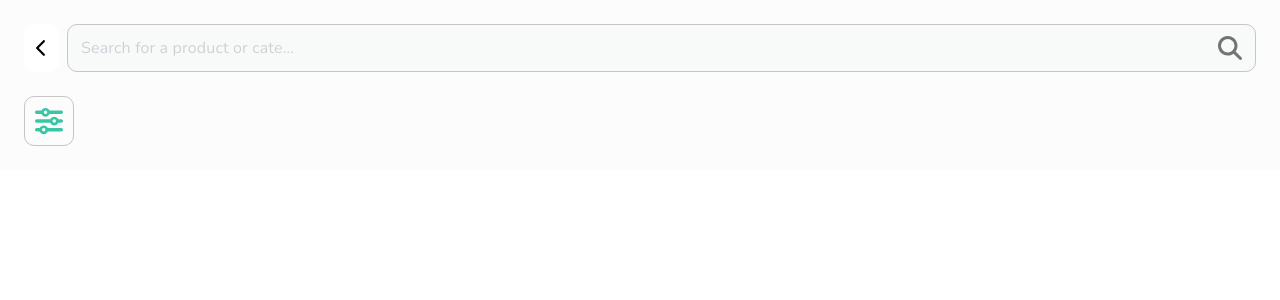
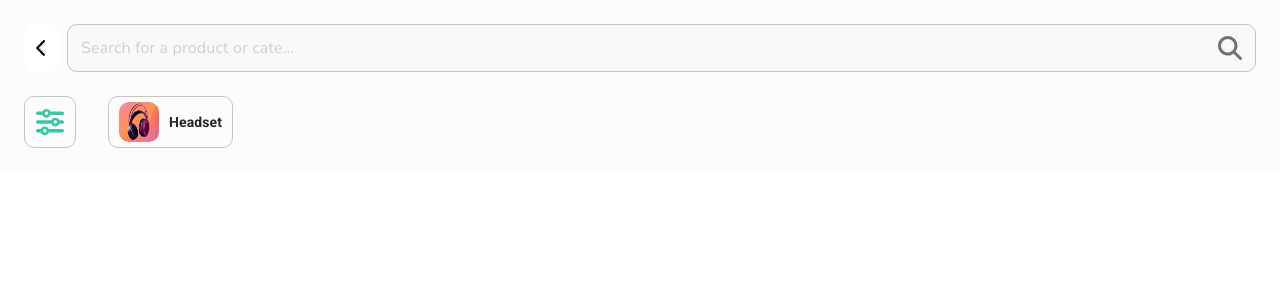
Before and after one commit to AdedigbaOluwad1/e-commerce-app-demo, a React (Vite) app: page / in a window 1280 px wide. Shown: the top 300 px of the page. Built offline with nearby package versions, Linux system fonts and the light colour scheme.

Commit message:
working on the categories

```diff
--- a/src/Root.tsx
+++ b/src/Root.tsx
@@ -17,7 +17,8 @@ const theme = createTheme({
     },
     neutral: {
       main: "rgba(198, 198, 198, 1)",
-      light: "#f8faf9"
+      light: "#f8faf9",
+      dark: '#242829'
     }
   },
 })
--- a/src/pages/Welcome/Welcome.tsx
+++ b/src/pages/Welcome/Welcome.tsx
@@ -1,4 +1,5 @@
 import Meta from '@/components/Meta';
+import pink from '@/imgs/pink-headphones-wireless-digital-device_53876-96804.avif'
 import { FontAwesomeIcon } from '@fortawesome/react-fontawesome';
 import {
   faChevronLeft,
@@ -55,11 +56,23 @@ const Buttons = styled(Button)(({theme}) => ({
   height: '100%',
   minWidth: '40px',
   borderRadius: 10,
+  display: 'flex',
+  justifyContent: 'center',
+  alignItems: 'center',
+  gap: 10,
+  padding: '5px 10px',
   '&:hover': {
     borderColor: theme.palette.neutral.main
   }
 }))
 
+const ButtonText = styled(Typography)(({theme}) => ({
+  fontSize: 14,
+  color: '#242829',
+  textTransform: 'none',
+  fontWeight: 700,
+  fontFamily: 'Roboto'
+}))
 
 function Welcome() {
   return (
@@ -75,8 +88,9 @@ function Welcome() {
           }}
            fullWidth placeholder='Search for a product or cate...' sx={{height: '48px', }} />
         </Stack>
-          <Stack direction={'row'} gap={4} height={'50px'} width={'100%'}>
+          <Stack direction={'row'} gap={4} height={'52px'} width={'100%'}>
             <Buttons variant='outlined' sx={{aspectRatio: '1/1'}}><FontAwesomeIcon color='' size='2x' icon={faSliders} /></Buttons>
+            <Buttons variant='outlined' sx={{}}><img style={{width: 40, aspectRatio: '1/1', borderRadius: 10}} src={pink} /><ButtonText variant='h6' > Headset </ButtonText></Buttons>
           </Stack>
       </Box>
     </>
```
Also changed, not shown: src/imgs/pink-headphones-wireless-digital-device_53876-96804.avif (added).
